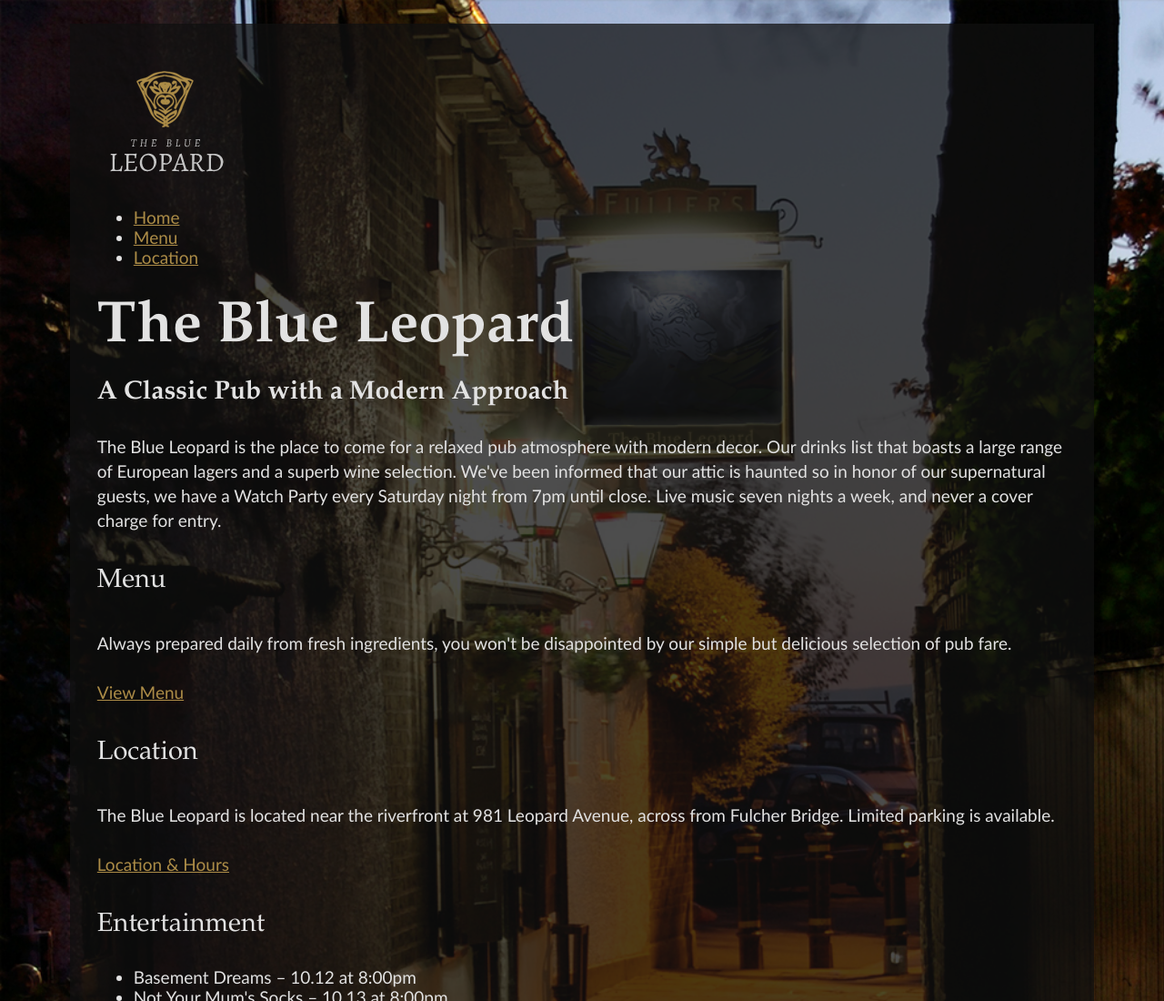
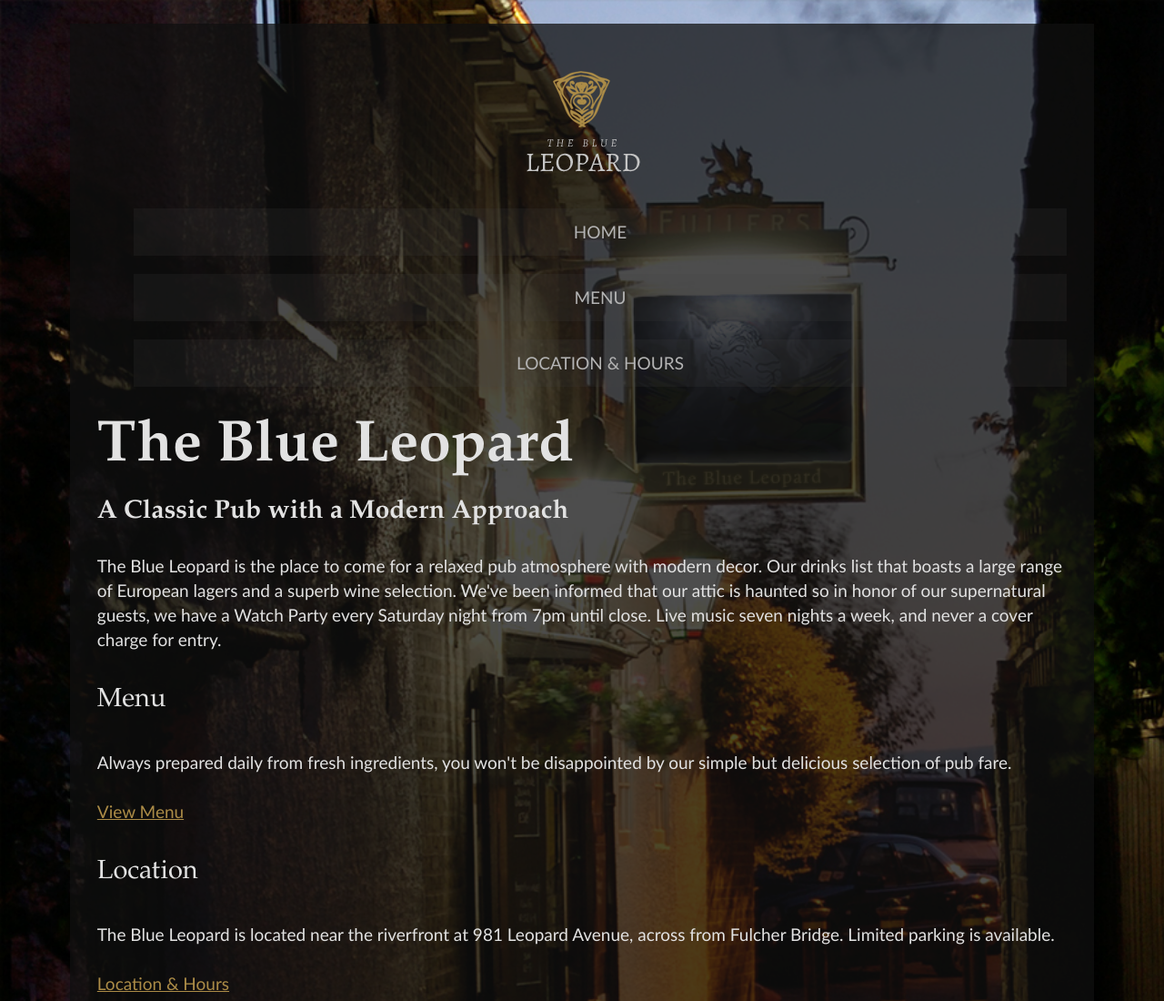
Before and after one commit to knolegsb/blue-leopard, a plain HTML site: page index.html in a window 1280 px wide. Shown: the top 1100 px of the page at 91% size. Drawn offline with nearby package versions, Linux system fonts and the light colour scheme; a web font is replaced by a local one.

Commit message:
navigation added transition

```diff
--- a/index.html
+++ b/index.html
@@ -11,11 +11,11 @@
     <div class="container">
         <header>
             <a href="index.html" class="logo"><img src="images/logo.png" alt="Blue Leopard Logo" /></a>
-            <nav>
+            <nav class="main-navigation">
                 <ul>
                     <li><a href="index.html">Home</a></li>
                     <li><a href="menu.html">Menu</a></li>
-                    <li><a href="location.html">Location</a></li>
+                    <li><a href="location.html">Location &amp; Hours</a></li>
                 </ul>
             </nav>
         </header>
--- a/styles/main.css
+++ b/styles/main.css
@@ -87,10 +87,44 @@ a:active{
 
 .logo {
     display: block;
+    margin: 0 auto;
+    width: 150px;
 }
 
 .logo img{
     width:150px;
+}
+
+/*
+    MAIN NAVIGATION STYLE
+*/
+
+.main-navigation{
+    padding-left: 0;
+}
+
+.main-navigation li{
+    list-style:none;
+    text-align: center;
+    margin: 20px 0;
+}
+
+.main-navigation a{
+    display: block;
+    padding: 15px 10px;
+    text-decoration: none;
+    text-transform: uppercase;
+    background:rgba(67,67,67,0.17);
+    color:rgb(180,180,180);
+}
+
+.main-navigation a:visited{
+    color: rgb(106,106,106);
+}
+
+.main-navigation a:hover{
+    color: rgb(255,255,255);
+    transition: 3s color;
 }
 
 /*
```
Also changed, not shown: location.html (+2 -2 lines), menu.html (+2 -2 lines).
